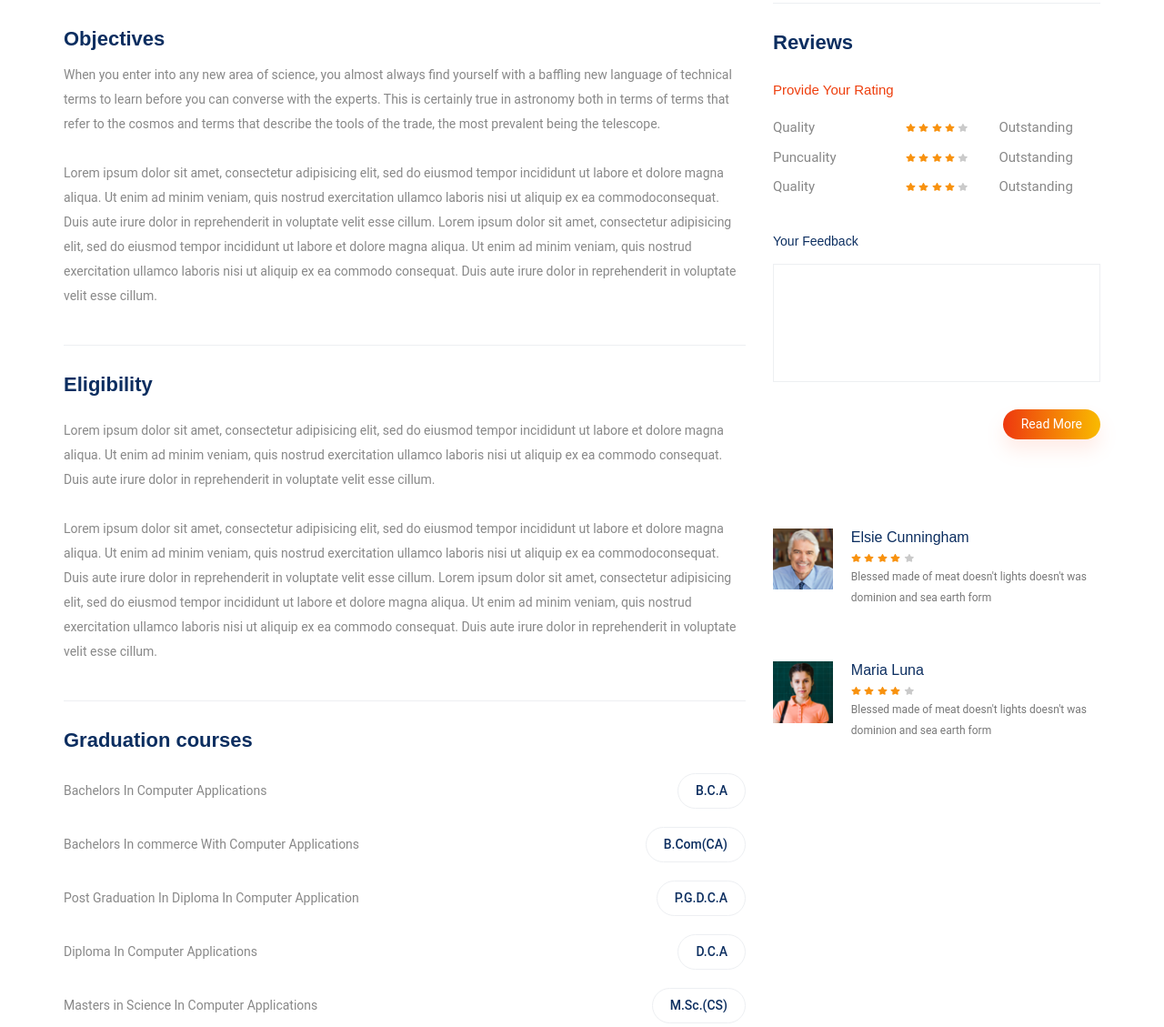
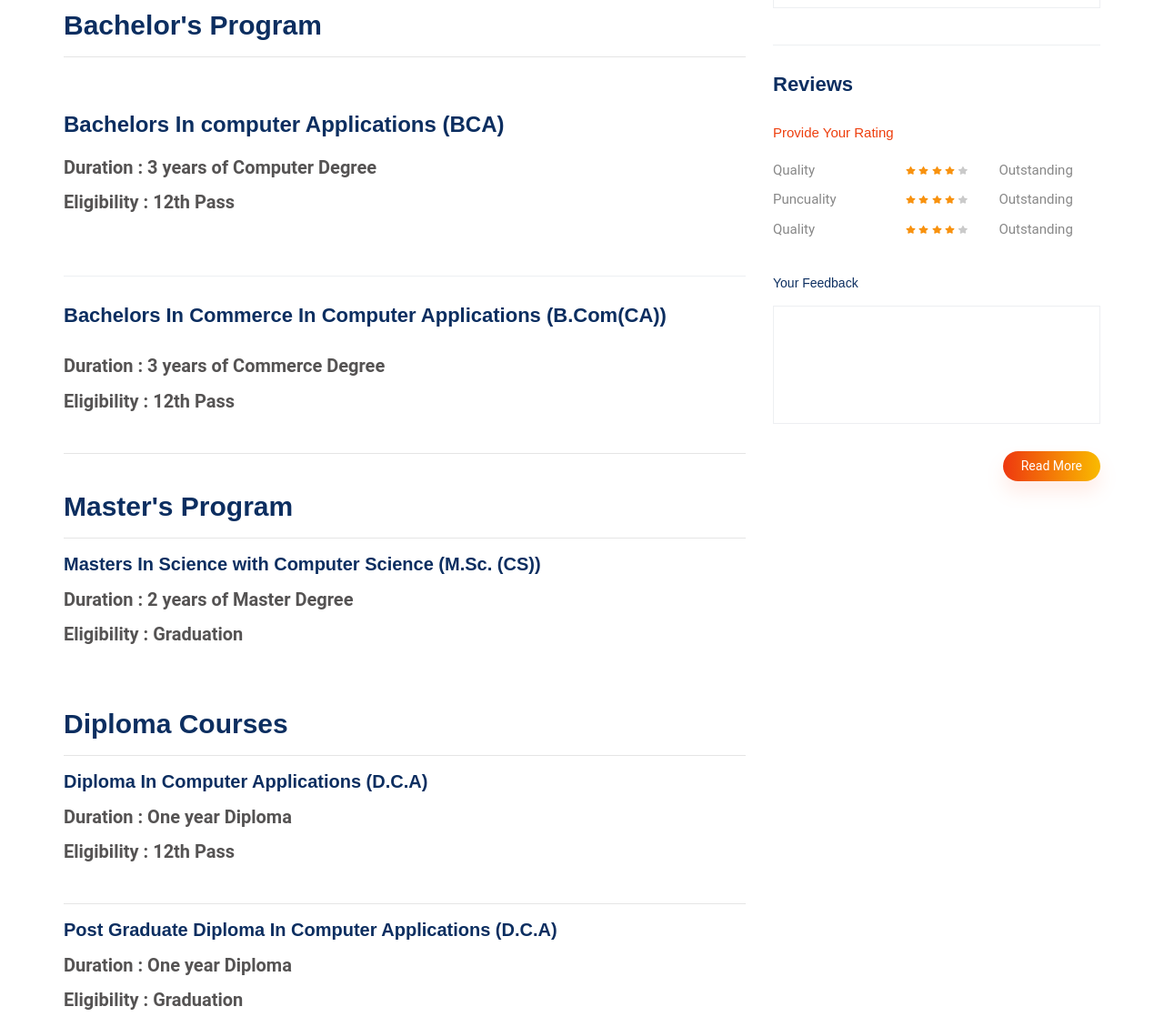
Before and after one commit to kanikaanema/mediaWebsite, a plain HTML site: page course-details.html in a window 1280 px wide. Shown: the part 1024-2153 px from the top of the page at 91% size. Drawn offline with Linux system fonts and the light colour scheme; a web font is replaced by a local one.

Commit message:
changes in course page

```diff
--- a/course-details.html
+++ b/course-details.html
@@ -92,75 +92,66 @@
             <img class="img-fluid" src="img/single_cource.png" alt="">
           </div>
           <div class="content_wrapper">
-            <h4 class="title_top">Objectives</h4>
+            <div>
+              <h2 class="Masters">Bachelor's Program</h2>
+              <hr>
+              <h4 class="title_top">Bachelors In computer Applications (BCA)</h4>
               <div class="content">
-              When you enter into any new area of science, you almost always find yourself with a
-              baffling new language of
-              technical terms to learn before you can converse with the experts. This is certainly
-              true in astronomy both in
-              terms of terms that refer to the cosmos and terms that describe the tools of the trade,
-              the most prevalent
-              being the telescope.
+                <p>Duration : 3 years of Computer Degree</p>
+
+                <p>Eligibility : 12th Pass</p>
+              </div>
+            </div>
             <br>
+
+            <div>
+              <h4 class="title">Bachelors In Commerce In Computer Applications (B.Com(CA))</h4>
+              <div class="content">
+                <p>Duration : 3 years of Commerce Degree</p>
+
+                <p>Eligibility : 12th Pass</p>
+              </div>
+            </div>
             <br>
-              Lorem ipsum dolor sit amet, consectetur adipisicing elit, sed do eiusmod tempor
-              incididunt ut labore et dolore
-              magna aliqua. Ut enim ad minim veniam, quis nostrud exercitation ullamco laboris nisi
-              ut aliquip ex ea
-              commodoconsequat. Duis aute irure dolor in reprehenderit in voluptate velit esse
-              cillum. Lorem ipsum dolor sit
-              amet, consectetur adipisicing elit, sed do eiusmod tempor incididunt ut labore et
-              dolore magna aliqua. Ut enim
-              ad minim veniam, quis nostrud exercitation ullamco laboris nisi ut aliquip ex ea
-              commodo consequat. Duis aute
-              irure dolor in reprehenderit in voluptate velit esse cillum.
+            <hr>
+
+            <div>
+              <h2 class="Masters">Master's Program</h2>
+              <hr>
+              <h4 class="Masters_title">Masters In Science with Computer Science (M.Sc. (CS))</h4>
+              <div class="content">
+                <p>Duration : 2 years of Master Degree</p>
+
+                <p>Eligibility : Graduation </p>
               </div>
-            <h4 class="title">Eligibility</h4>
+            </div>
+            <br>
+
+
+            <div>
+              <h2 class="Diploma">Diploma Courses</h2>
+              <hr>
+              <h4 class="Diploma_title">Diploma In Computer Applications (D.C.A)</h4>
               <div class="content">
-              Lorem ipsum dolor sit amet, consectetur adipisicing elit, sed do eiusmod tempor
-              incididunt ut labore et dolore
-              magna aliqua. Ut enim ad minim veniam, quis nostrud exercitation ullamco laboris nisi
-              ut aliquip ex ea commodo
-              consequat. Duis aute irure dolor in reprehenderit in voluptate velit esse cillum.
+                <p>Duration : One year Diploma</p>
+
+                <p>Eligibility : 12th Pass </p>
+              </div>
+            </div>
             <br>
+            <hr>
+
+            <div>
+              <h4 class="Diploma_title">Post Graduate Diploma In Computer Applications (D.C.A)</h4>
+              <div class="content">
+                <p>Duration : One year Diploma</p>
+
+                <p>Eligibility : Graduation </p>
+              </div>
+            </div>
             <br>
-              Lorem ipsum dolor sit amet, consectetur adipisicing elit, sed do eiusmod tempor
-              incididunt ut labore et dolore
-              magna aliqua. Ut enim ad minim veniam, quis nostrud exercitation ullamco laboris nisi
-              ut aliquip ex ea
-              commodoconsequat. Duis aute irure dolor in reprehenderit in voluptate velit esse
-              cillum. Lorem ipsum dolor sit
-              amet, consectetur adipisicing elit, sed do eiusmod tempor incididunt ut labore et
-              dolore magna aliqua. Ut enim
-              ad minim veniam, quis nostrud exercitation ullamco laboris nisi ut aliquip ex ea
-              commodo consequat. Duis aute
-              irure dolor in reprehenderit in voluptate velit esse cillum.
-            </div>
-            <h4 class="title">Graduation courses</h4>
-            <div class="content">
-              <ul class="course_list">
-                <li class="justify-content-between align-items-center d-flex">
-                  <p>Bachelors In Computer Applications</p>
-                  <a class="btn_2 text-uppercase" href="#">B.C.A</a>
-                </li>
-                <li class="justify-content-between align-items-center d-flex">
-                  <p>Bachelors In commerce With Computer Applications</p>
-                  <a class="btn_2 text-uppercase" href="#">B.Com(CA)</a>
-                </li>
-                <li class="justify-content-between align-items-center d-flex">
-                  <p>Post Graduation In Diploma In Computer Application</p>
-                  <a class="btn_2 text-uppercase" href="#">P.G.D.C.A</a>
-                </li>
-                <li class="justify-content-between align-items-center d-flex">
-                  <p>Diploma In Computer Applications</p>
-                  <a class="btn_2 text-uppercase" href="#">D.C.A</a>
-                </li>
-                <li class="justify-content-between align-items-center d-flex">
-                  <p>Masters in Science In Computer Applications</p>
-                  <a class="btn_2 text-uppercase" href="#">M.Sc.(CS)</a>
-                </li>
-              </ul>
-            </div>
+
+
           </div>
         </div>
         <div class="col-lg-4 right-contents">
@@ -240,64 +231,7 @@
                 <a href="#" class="btn_1">Read more</a>
               </div>
             </div>
-            <div class="comments-area mb-30">
-              <div class="comment-list">
-                <div class="single-comment single-reviews justify-content-between d-flex">
-                  <div class="user justify-content-between d-flex">
 
-                    <div class="desc">
-
-
-                    </div>
-                  </div>
-                </div>
-              </div>
-              <div class="comment-list">
-                <div class="single-comment single-reviews justify-content-between d-flex">
-                  <div class="user justify-content-between d-flex">
-                    <div class="thumb">
-                      <img src="img/cource/cource_2.png" alt="">
-                    </div>
-                    <div class="desc">
-                      <h5><a href="#">Elsie Cunningham</a>
-                      </h5>
-                      <div class="rating">
-                        <a href="#"><img src="img/icon/color_star.svg" alt=""></a>
-                        <a href="#"><img src="img/icon/color_star.svg" alt=""></a>
-                        <a href="#"><img src="img/icon/color_star.svg" alt=""></a>
-                        <a href="#"><img src="img/icon/color_star.svg" alt=""></a>
-                        <a href="#"><img src="img/icon/star.svg" alt=""></a>
-                      </div>
-                      <p class="comment">
-                        Blessed made of meat doesn't lights doesn't was dominion and sea earth
-                        form
-                      </p>
-                    </div>
-                  </div>
-                </div>
-              </div>
-              <div class="comment-list">
-                <div class="single-comment single-reviews justify-content-between d-flex">
-                  <div class="user justify-content-between d-flex">
-                    <div class="thumb">
-                      <img src="img/cource/cource_3.png" alt="">
-                    </div>
-                    <div class="desc">
-                      <h5><a href="#">Maria Luna</a>
-                      </h5>
-                      <div class="rating">
-                        <a href="#"><img src="img/icon/color_star.svg" alt=""></a>
-                        <a href="#"><img src="img/icon/color_star.svg" alt=""></a>
-                        <a href="#"><img src="img/icon/color_star.svg" alt=""></a>
-                        <a href="#"><img src="img/icon/color_star.svg" alt=""></a>
-                        <a href="#"><img src="img/icon/star.svg" alt=""></a>
-                      </div>
-                      <p class="comment">
-                        Blessed made of meat doesn't lights doesn't was dominion and sea earth
-                        form
-                      </p>
-                    </div>
-                  </div>
           </div>
         </div>
       </div>
```
Also changed, not shown: index.html (+8 -4 lines), css/style.css. Lines whose indentation alone changed are shown as unchanged.
